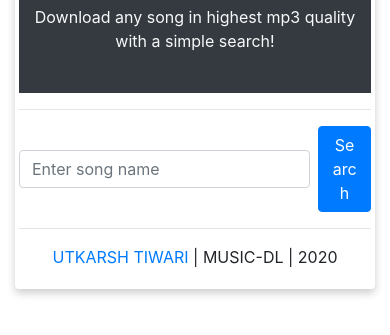
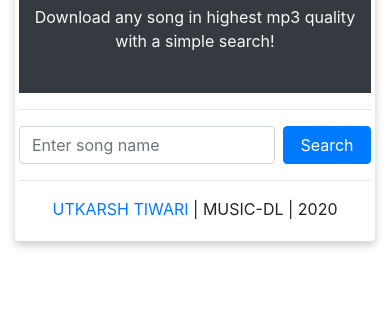
Before and after one commit to utkarsh914/music-downloader, a website: page public/index.html in a window 390 px wide. Shown: the part 191-526 px from the top of the page. Drawn offline with Linux system fonts and the light colour scheme.

Commit message:
fix search btn

```diff
--- a/public/index.html
+++ b/public/index.html
@@ -21,8 +21,8 @@
 		#form > input { width: calc(85% - 0.5rem)!important; }
   	#form > button { width: 15%!important; }
 		@media screen and (max-width: 600px) {
-  		form > input { width: calc(75% - 0.5rem)!important; }
-  		form > button { width: 25%!important; }
+  		#form > input { width: calc(75% - 0.5rem)!important; }
+  		#form > button { width: 25%!important; }
 		}
 	</style>
 </head>
```
